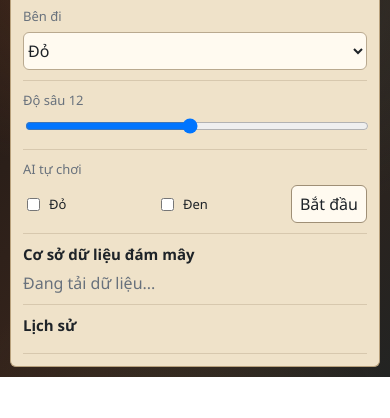
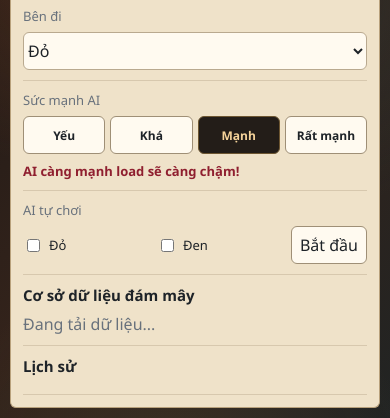
Before and after one commit to duymai0703/DmaiHXCAI, a website: page analysis-app/public/index.html in a window 390 px wide. Shown: the part 1036-1454 px from the top of the page. Before the commit the page ends 1413 px from the top, so only its background shows below. Drawn offline with Linux system fonts and the light colour scheme; no server answers.

Commit message:
Brighten red pieces and add strength presets

```diff
--- a/analysis-app/public/app.js
+++ b/analysis-app/public/app.js
@@ -55,7 +55,7 @@ const engineStatusEl = document.getElementById("engineStatus");
 const networkStatusEl = document.getElementById("networkStatus");
 const enginePathEl = document.getElementById("enginePath");
 const depthEl = document.getElementById("depth");
-const depthOut = document.getElementById("depthOut");
+const strengthButtonsEl = document.getElementById("strengthButtons");
 const delayEl = document.getElementById("delay");
 const delayOut = document.getElementById("delayOut");
 const piecePaletteEl = document.getElementById("piecePalette");
@@ -82,7 +82,7 @@ document.getElementById("undoBtn").addEventListener("click", undo);
 document.getElementById("redoBtn").addEventListener("click", redo);
 document.getElementById("resetBtn").addEventListener("click", reset);
 document.getElementById("autoBtn").addEventListener("click", toggleAuto);
-depthEl.addEventListener("input", () => depthOut.value = depthEl.value);
+if (strengthButtonsEl) strengthButtonsEl.addEventListener("click", onStrengthClick);
 if (delayEl && delayOut) delayEl.addEventListener("input", () => delayOut.value = `${delayEl.value}ms`);
 if (editBoardBtn) editBoardBtn.addEventListener("click", toggleEditMode);
 if (clearBoardBtn) clearBoardBtn.addEventListener("click", clearBoard);
@@ -97,6 +97,18 @@ function bindClick(id, handler) {
 
 function autoDelay() {
   return delayEl ? Number(delayEl.value) : 700;
+}
+
+function onStrengthClick(event) {
+  const button = event.target.closest("button[data-depth]");
+  if (!button || !strengthButtonsEl) return;
+  depthEl.value = button.dataset.depth;
+  [...strengthButtonsEl.querySelectorAll("button[data-depth]")].forEach((item) => {
+    item.classList.toggle("active", item === button);
+  });
+  if (state.analysisMode) {
+    runAnalysis({ activateMode: true }).catch(() => {});
+  }
 }
 
 async function init() {
--- a/analysis-app/public/index.html
+++ b/analysis-app/public/index.html
@@ -60,9 +60,16 @@
           </select>
         </div>
 
-        <div class="group sliders">
-          <label>Độ sâu <output id="depthOut">12</output></label>
-          <input id="depth" type="range" min="1" max="24" value="12">
+        <div class="group strength-control">
+          <label>Sức mạnh AI</label>
+          <div id="strengthButtons" class="strength-buttons">
+            <button type="button" data-depth="5">Yếu</button>
+            <button type="button" data-depth="10">Khá</button>
+            <button type="button" data-depth="13" class="active">Mạnh</button>
+            <button type="button" data-depth="16">Rất mạnh</button>
+          </div>
+          <input id="depth" type="hidden" value="13">
+          <div class="strength-note">AI càng mạnh load sẽ càng chậm!</div>
         </div>
 
         <div class="group">
--- a/analysis-app/public/styles.css
+++ b/analysis-app/public/styles.css
@@ -364,8 +364,29 @@ input:not([type]) {
   box-shadow: 0 0 0 2px rgba(29, 105, 175, 0.22);
 }
 
-.sliders input {
-  width: 100%;
+.strength-buttons {
+  display: grid;
+  grid-template-columns: repeat(4, minmax(0, 1fr));
+  gap: 8px;
+}
+
+.strength-buttons button {
+  min-width: 0;
+  padding: 0 8px;
+  font-weight: 700;
+}
+
+.strength-buttons button.active {
+  background: #231d18;
+  border-color: #6d5631;
+  color: #f5d39a;
+}
+
+.strength-note {
+  margin-top: 8px;
+  color: #8f1f2f;
+  font-size: 13px;
+  font-weight: 700;
 }
 
 .toggles {
@@ -657,6 +678,15 @@ input:not([type]) {
     grid-template-columns: repeat(5, minmax(0, 1fr));
   }
 
+  .strength-buttons {
+    gap: 5px;
+  }
+
+  .strength-buttons button {
+    padding: 0 4px;
+    font-size: 12px;
+  }
+
   button {
     padding: 0 8px;
   }
```
Also changed, not shown: analysis-app/public/assets/pieces/red-advisor.png, analysis-app/public/assets/pieces/red-cannon.png, analysis-app/public/assets/pieces/red-elephant.png, analysis-app/public/assets/pieces/red-king.png, analysis-app/public/assets/pieces/red-knight.png, analysis-app/public/assets/pieces/red-pawn.png, analysis-app/public/assets/pieces/red-rook.png.
